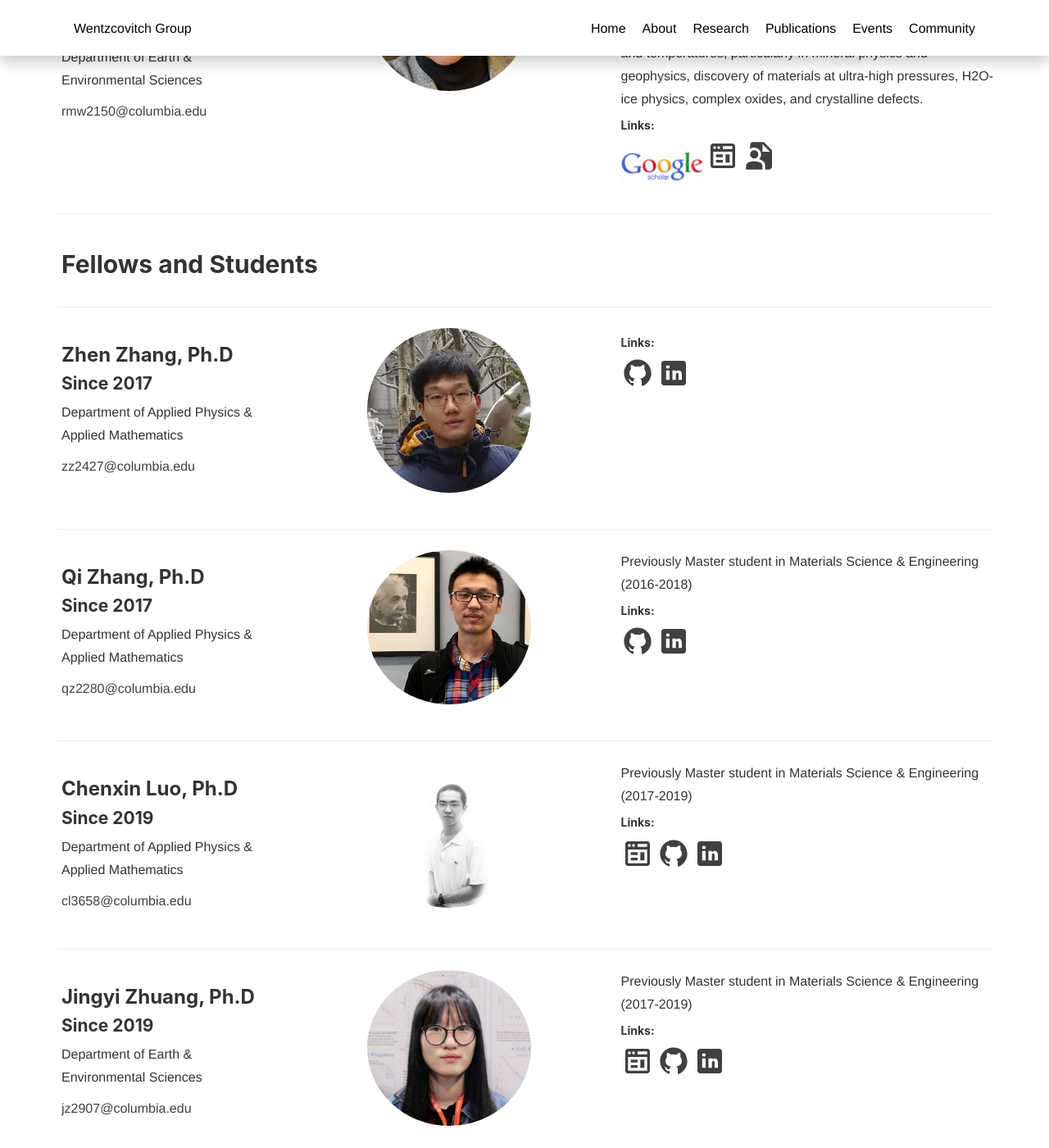
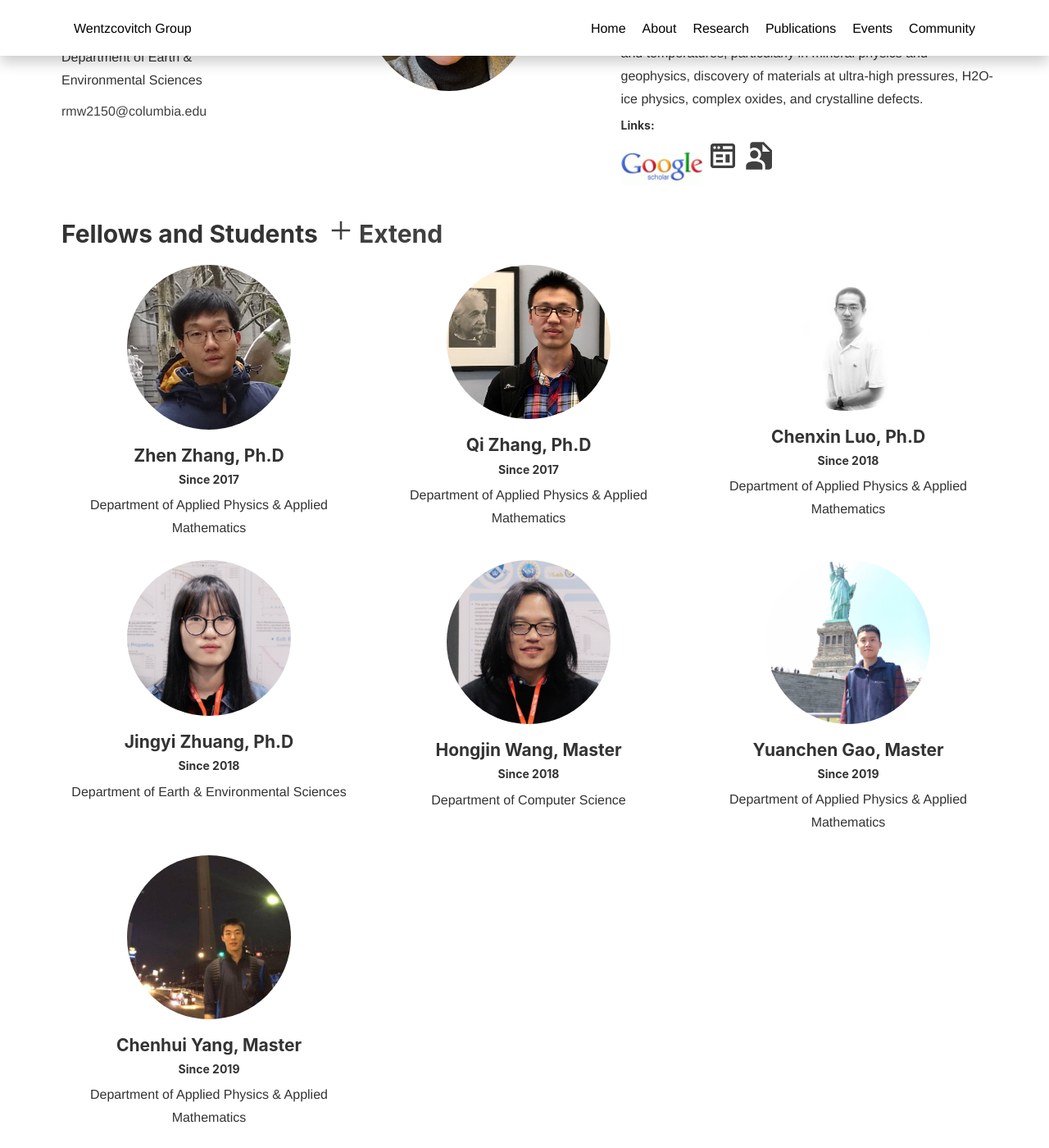
Before and after one commit to mineralcloud/mineralcloud.github.io, a Jekyll site: the page built from people/index.html, in a window 1280 px wide and 1400 px high, scrolled down 646 px. Shown: the whole window at 82% size. Built offline with Jekyll 4.4.1, drawn with Linux system fonts in a browser that asks for light colours; nearby versions of some CDN libraries; some of the changed text lies outside the part shown.

Commit message:
alumni seperate and people more added

```diff
--- a/_data/people.yaml
+++ b/_data/people.yaml
@@ -23,7 +23,7 @@
 
 - name: Chenxin Luo
   position: Ph.D
-  since: 2019
+  since: 2018
   portrait: img/people/ChenxinLuo.jpg
   department: Department of Applied Physics & Applied Mathematics
   email: cl3658@columbia.edu
@@ -35,7 +35,7 @@
 
 - name: Jingyi Zhuang
   position: Ph.D
-  since: 2019
+  since: 2018
   portrait: img/people/JingyiZhuang.jpg
   department: Department of Earth & Environmental Sciences
   email: jz2907@columbia.edu
@@ -48,7 +48,7 @@
 
 - name: Hongjin Wang
   position: Master
-  since: 2017
+  since: 2018
   portrait: img/people/HongjinWang.jpg
   department: Department of Computer Science
   email: hw2626@columbia.edu
--- a/_data/svgbase.yaml
+++ b/_data/svgbase.yaml
@@ -10,6 +10,6 @@
 
 site: <svg xmlns="http://www.w3.org/2000/svg" x="0px" y="0px" width="40" height="40" viewBox="0 0 172 172"><g fill="none" fill-rule="nonzero" stroke="none" stroke-width="1" stroke-linecap="butt" stroke-linejoin="miter" stroke-miterlimit="10" stroke-dasharray="" stroke-dashoffset="0" font-family="none" font-weight="none" font-size="none" text-anchor="none" style="mix-blend-mode:normal"><path d="M0,172v-172h172v172z" fill="none"></path><g><path d="M35.83333,21.5c-7.91917,0 -14.33333,6.41417 -14.33333,14.33333v28.66667v71.66667c0,7.83362 6.49972,14.33333 14.33333,14.33333h100.33333c7.83362,0 14.33333,-6.49972 14.33333,-14.33333v-78.83333v-21.5c0,-7.91917 -6.41417,-14.33333 -14.33333,-14.33333zM43,35.83333c3.956,0 7.16667,3.21067 7.16667,7.16667c0,3.956 -3.21067,7.16667 -7.16667,7.16667c-3.956,0 -7.16667,-3.21067 -7.16667,-7.16667c0,-3.956 3.21067,-7.16667 7.16667,-7.16667zM64.5,35.83333c3.956,0 7.16667,3.21067 7.16667,7.16667c0,3.956 -3.21067,7.16667 -7.16667,7.16667c-3.956,0 -7.16667,-3.21067 -7.16667,-7.16667c0,-3.956 3.21067,-7.16667 7.16667,-7.16667zM86,35.83333h50.16667v14.33333h-50.16667zM35.83333,64.5h100.33333v71.66667h-100.33333zM50.16667,78.83333v14.33333h35.83333v-14.33333zM100.33333,78.83333v43h21.5v-43zM50.16667,107.5v14.33333h35.83333v-14.33333z"></path></g></g></svg>
 
-plus: <svg xmlns="http://www.w3.org/2000/svg" x="0px" y="0px" width="40" height="40" viewBox="0 0 172 172"><g fill="none" fill-rule="nonzero" stroke="none" stroke-width="1" stroke-linecap="butt" stroke-linejoin="miter" stroke-miterlimit="10" stroke-dasharray="" stroke-dashoffset="0" font-family="none" font-weight="none" font-size="none" text-anchor="none" style="mix-blend-mode:normal"><path d="M0,172v-172h172v172z" fill="none"></path><g><path d="M78.83333,21.5v57.33333h-57.33333v14.33333h57.33333v57.33333h14.33333v-57.33333h57.33333v-14.33333h-57.33333v-57.33333z"></path></g></g></svg>
+plus: <svg xmlns="http://www.w3.org/2000/svg" x="0px" y="0px" width="30" height="30" viewBox="0 0 172 172"><g fill="none" fill-rule="nonzero" stroke="none" stroke-width="1" stroke-linecap="butt" stroke-linejoin="miter" stroke-miterlimit="10" stroke-dasharray="" stroke-dashoffset="0" font-family="none" font-weight="none" font-size="none" text-anchor="none" style="mix-blend-mode:normal"><path d="M0,172v-172h172v172z" fill="none"></path><g><path d="M78.83333,21.5v57.33333h-57.33333v14.33333h57.33333v57.33333h14.33333v-57.33333h57.33333v-14.33333h-57.33333v-57.33333z"></path></g></g></svg>
 
-minus: <svg xmlns="http://www.w3.org/2000/svg" x="0px" y="0px" width="40" height="40" viewBox="0 0 172 172"><g fill="none" fill-rule="nonzero" stroke="none" stroke-width="1" stroke-linecap="butt" stroke-linejoin="miter" stroke-miterlimit="10" stroke-dasharray="" stroke-dashoffset="0" font-family="none" font-weight="none" font-size="none" text-anchor="none" style="mix-blend-mode:normal"><path d="M0,172v-172h172v172z" fill="none"></path><g><path d="M21.5,78.83333v14.33333h129v-14.33333z"></path></g></g></svg>
+minus: <svg xmlns="http://www.w3.org/2000/svg" x="0px" y="0px" width="30" height="30" viewBox="0 0 172 172"><g fill="none" fill-rule="nonzero" stroke="none" stroke-width="1" stroke-linecap="butt" stroke-linejoin="miter" stroke-miterlimit="10" stroke-dasharray="" stroke-dashoffset="0" font-family="none" font-weight="none" font-size="none" text-anchor="none" style="mix-blend-mode:normal"><path d="M0,172v-172h172v172z" fill="none"></path><g><path d="M21.5,78.83333v14.33333h129v-14.33333z"></path></g></g></svg>
--- a/_includes/nav.html
+++ b/_includes/nav.html
@@ -22,6 +22,7 @@
                             <a href="/contact">Contact</a>
                             <!-- <a href="/position">Position</a> -->
                             <a href="/collaborators">Collaborators</a>
+                            <a href="/alumni">Alumni</a>
                         </div>
                     </div>
 
--- a/people/index.html
+++ b/people/index.html
@@ -59,12 +59,53 @@
 </div>
 <hr>
 
-<div class="people-case">
-    <h2>Fellows and Students</h2>
+
+
+<div id="people-less" class="show">
+    <div class="people-case">
+        <div class="people-switch">
+            <h2>Fellows and Students <button onclick="peoplemore()">{{site.data.svgbase.plus}} Extend</button> </h2>
+        </div>
+    </div>
+
+    <hr>
+    <div class="people-case ">
+        <div class="row">
+            {% for people in site.data.people %}
+            <div class="col-lg-4 col-md-4  col-sm-4 col-xs-6 people-mini">
+                <ul>
+                <center>
+
+                    <div class="people-portrait-cropper"><img
+                            src="{{ site.baseurl }}/{% if people.portrait %}{{ people.portrait}}{% else %}static/img/portrait_default.png{% endif %}">
+                    </div>
+                    <li class="people-name">
+                        <h4>{{people.name}}, {{people.position}}</h4>
+                    </li>
+                    <li class="people-time">
+                        <h5>Since {{people.since}}</h4>
+                    </li>
+                    <li class="people-department">{{people.department}}</li>
+                </center>
+                </ul>
+            </div>
+
+            {% endfor %}
+
+        </div>
+    </div>
+
+
 </div>
 
-<hr>
+<div id="people-more" class="hidden">
+    <div class="people-case">
+        <div class="people-switch">
+            <h2>Fellows and Students <button onclick="peopleless()">{{site.data.svgbase.minus}} Compress</button> </h2>
+        </div>
+    </div>
 
+    <hr>
 {% for people in site.data.people %}
 <div class="people-case ">
     <div class="row">
@@ -126,24 +167,7 @@
 </div>
 <hr>
 {% endfor %}
-
-<div class="people-case">
-    <h2>Alumni</h2>
 </div>
 
-<hr>
-
-<div class="people-case ">
-    <ul class="people-alumni">
-        {% for item in site.data.alumni %}
-            <h4>{{item.position}}</h4>
-            {% for people in item.list %}
-                {% if people.name %}
-                    <li><b>{{people.name}}</b>, <i>({{people.time}})</i>. Currently: {{people.now}}</li>
-                {% endif %}
-            {% endfor %}
-        {% endfor %}
-    </ul>
-</div>
 
 </div>
--- a/static/css/core.css
+++ b/static/css/core.css
@@ -1198,9 +1198,56 @@
   list-style: circle;
   margin-left:25px;
 }
+
+.people-switch{
+
+}
+.people-switch button{
+  background:none;
+  border: none;
+  color: #404040;
+  -webkit-transition: all 300ms;
+  -moz-transition: all 300ms;
+  -ms-transition: all 300ms;
+  transition: all 300ms;
+}
+.people-switch button:hover{
+  color: #337ab7;
+}
+
+.people-switch button:active{
+  border:none;
+}
+.people-switch button:focus{
+  outline: none;
+  border:none;
+}
+
+.people-switch button svg g{
+  fill: #404040;
+  -webkit-transition: all 100ms;
+  -moz-transition: all 100ms;
+  -ms-transition: all 100ms;
+  transition: all 100ms;
+}
+
+.hidden{
+  display:none;
+}
+.show{
+  display:block;
+}
+
+.people-mini{
+  min-height:360px;
+}
+.people-switch button:hover svg g{
+  fill: #337ab7;
+}
 .people-socialmedia{
 
 }
+
 
 .people-socialmedia a svg g{
   fill: #404040;
--- a/static/js/nav.js
+++ b/static/js/nav.js
@@ -66,3 +66,23 @@
 
     scrollFunction()
 });
+
+function peoplemore() {
+    var pplmore = document.getElementById("people-more");
+    var pplless = document.getElementById("people-less");
+    pplmore.classList.remove("hidden");
+    pplmore.classList.add("show");
+    pplless.classList.remove("show");
+    pplless.classList.add("hidden");
+
+};
+
+function peopleless() {
+    var pplless = document.getElementById("people-more");
+    var pplmore = document.getElementById("people-less");
+    pplmore.classList.remove("hidden");
+    pplmore.classList.add("show");
+    pplless.classList.remove("show");
+    pplless.classList.add("hidden");
+
+};
```
Also changed, not shown: people/alumni.html (added, +36 -0 lines), img/research/software/geothermpy.png, 1 other file.
